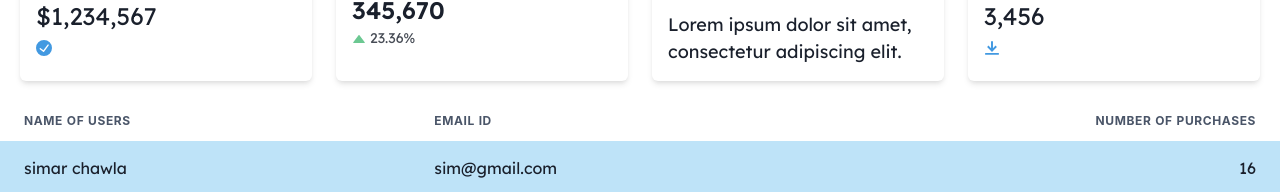
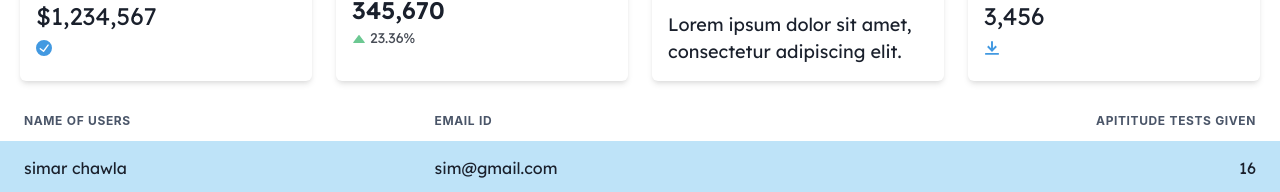
Before and after one commit to siddhima22/Finance-website, a React (Vite) app in the folder frontend/: page /reports in a window 1280 px wide. Shown: the part 153-345 px from the top of the page. Built offline with nearby package versions, Linux system fonts and the light colour scheme.

Commit message:
Update Dashboard.jsx

```diff
--- a/frontend/src/pages/Dashboard.jsx
+++ b/frontend/src/pages/Dashboard.jsx
@@ -65,7 +65,7 @@ export default function OverviewPage() {
       <Tr>
         <Th>Name of users</Th>
         <Th>Email id</Th>
-        <Th isNumeric>Number of purchases</Th>
+        <Th isNumeric>Apititude Tests Given</Th>
       </Tr>
     </Thead>
     <Tbody>
```
